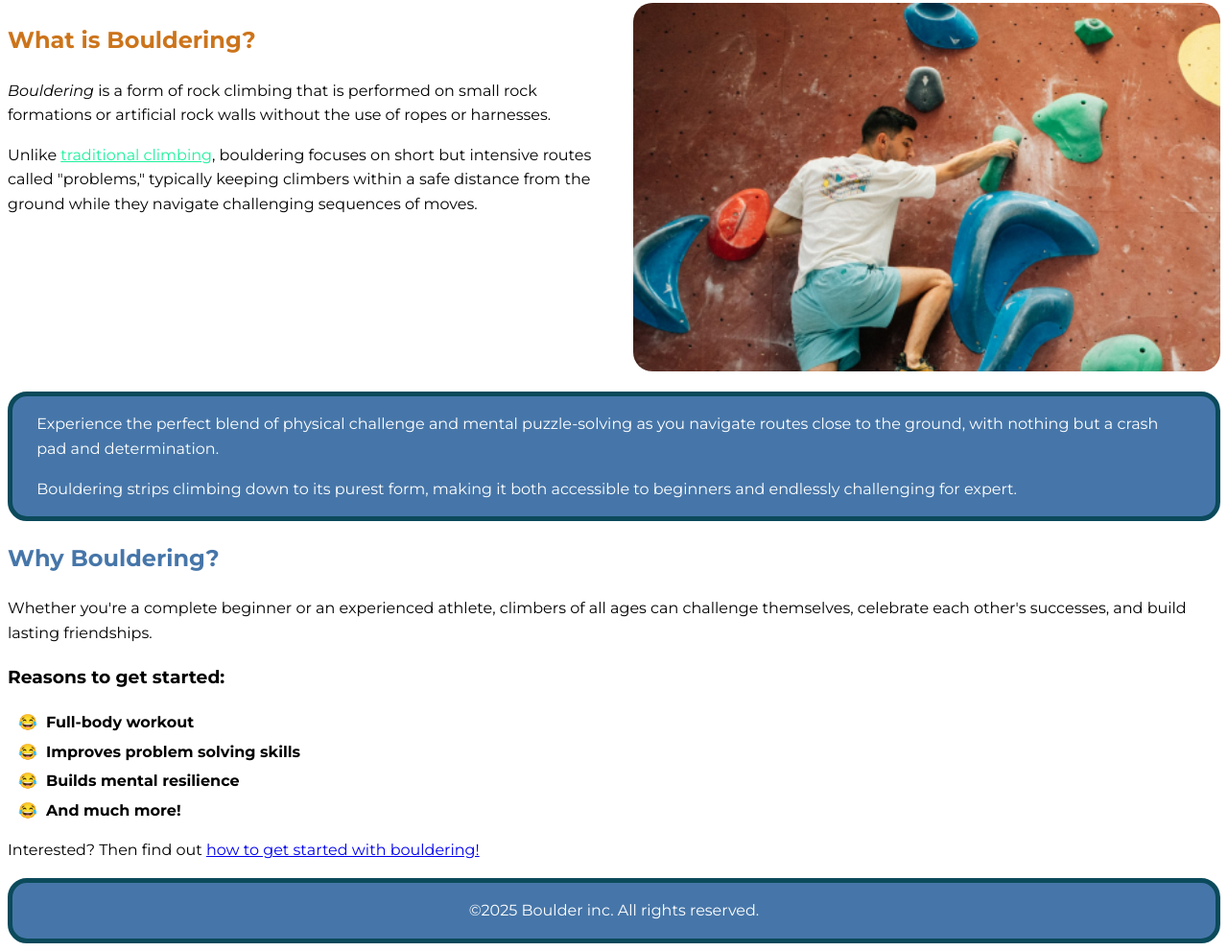
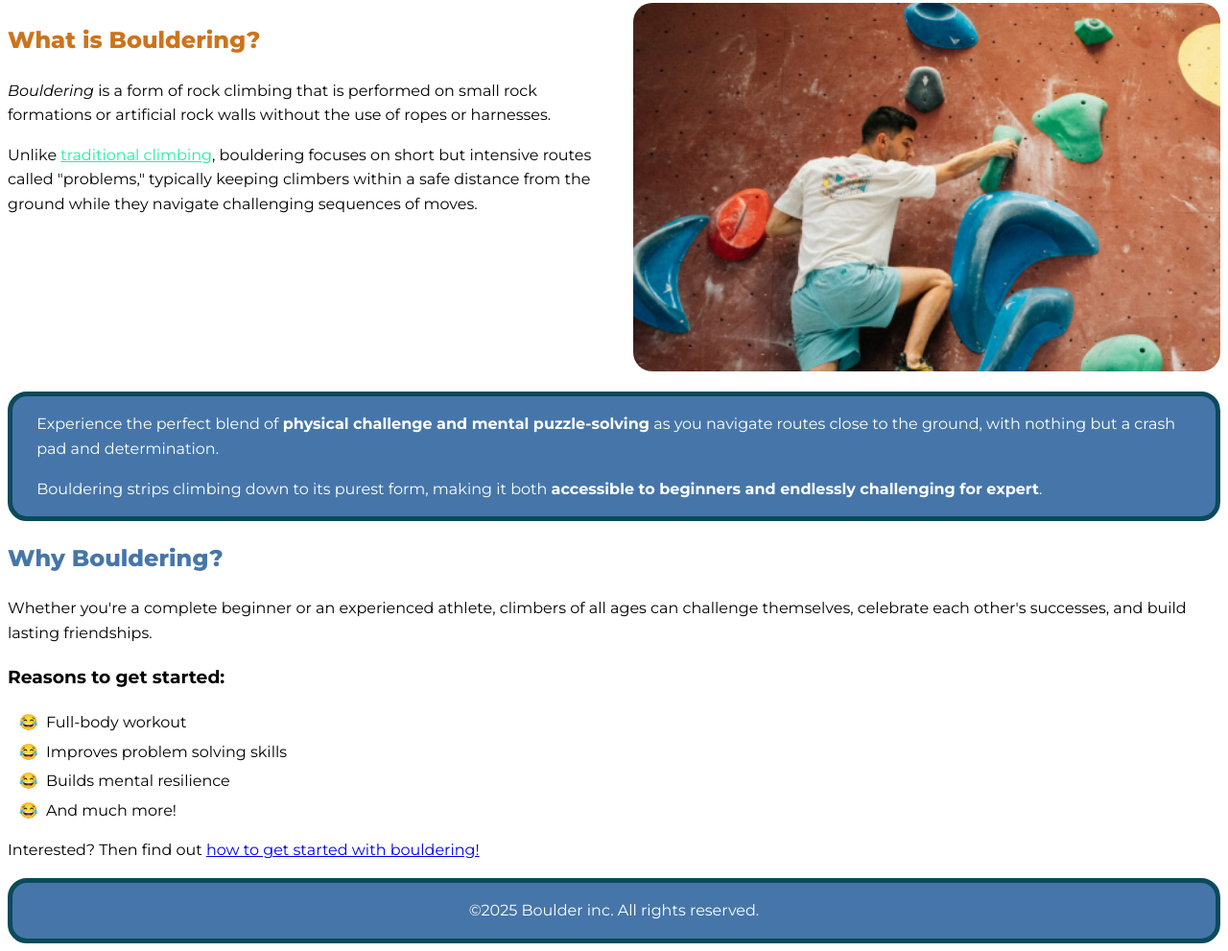
Before and after one commit to vvvovvan1/WEB-2, a plain HTML site: page index.html in a window 1280 px wide. Shown: the part 763-1754 px from the top of the page at 96% size. Drawn offline with Linux system fonts and the light colour scheme.

Commit message:
Add files via upload

```diff
--- a/css/style.css
+++ b/css/style.css
@@ -44,9 +44,15 @@ h1, h2, h3, h4, h5, h6 {
 } */
 
 @font-face {
-	font-family: "Montserrat";
+	font-family: "Montserrat-Bold";
 	src: url('../fonts/Montserrat-Bold.ttf');
 }
+
+@font-face {
+	font-family: "Montserrat-ExtraBold";
+	src: url('../fonts/Montserrat-ExtraBold.ttf');
+}
+
 
 @font-face {
 	font-family: "Montserrat-Italic";
@@ -62,27 +68,36 @@ h1, h2, h3, h4, h5, h6 {
 
 body {
     -webkit-font-smoothing: antialiased;
-    font-family: "Montserrat";
+    font-family: "Montserrat-Bold";
     /* background-color: antiquewhite; */
     /* padding-inline: 21%; */
     line-height: 1.6;
 }
 
-h1, h3, h4, h5, h6, nav {
-  font-weight: 700;
-}
+h2 {
+       font-family: "Montserrat-ExtraBold";
 
-h2 {
-    font-weight: 800;
 }
 
 p {
-    /* font-weight: 400;   */
+    font-family: "Montserrat-Regular";
+}
+
+p strong {
+    font-family: "Montserrat-Bold";
+
+}
+
+ul, ol {
     font-family: "Montserrat-Regular";
 }
 
 i {
     font-family: "Montserrat-Italic";
+}
+
+h1, h3, h4, h5, h6, nav, nav ul {
+  font-family: "Montserrat-Bold";
 }
 
 html {
```
Also changed, not shown: fonts/Montserrat-ExtraBold.ttf (added).
